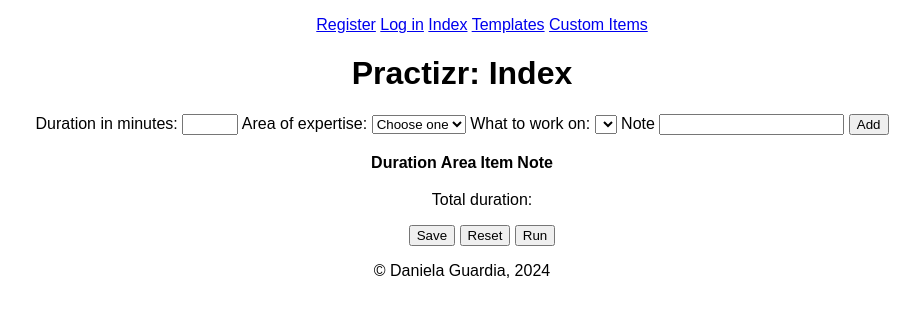
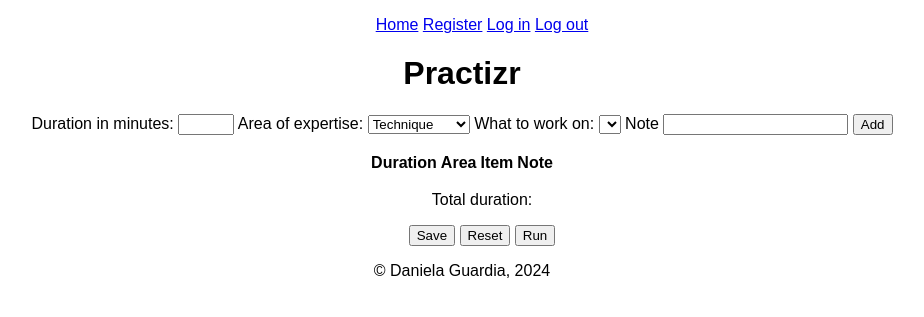
Before and after one commit to DaniJGP/practizr, a Flask app: page / in a window 1280 px wide. Shown: the top 317 px of the page, without its empty margins (178-1102 px from the left). Run offline with Flask 3, Linux system fonts and the light colour scheme; lists and menus that the app fills with data are empty.

Commit message:
Clean up views.py and index.js, make init-db add starting item data

```diff
--- a/practizr/__init__.py
+++ b/practizr/__init__.py
@@ -8,6 +8,8 @@ def create_app():
     app.config.from_mapping(
         DATABASE=os.path.join(app.instance_path, "practizr.sqlite")
     )
+
+    app.secret_key = "Change this password in production"
 
     app.config.from_pyfile('config.py', silent=True)
 
--- a/practizr/db.py
+++ b/practizr/db.py
@@ -6,11 +6,11 @@ Date: 2010
 Availability: https://flask.palletsprojects.com/en/3.0.x/tutorial/database/
 """
 
-# TODO: switch to SQLAlquemy
 import click
 import sqlite3
 
 from flask import current_app, g
+
 
 def get_db():
     if "db" not in g:
@@ -31,7 +31,12 @@ def init_db():
     db = get_db()
 
     with current_app.open_resource("schema.sql") as f:
-        db.executescript(f.read().decode("utf8"))
+        db.executescript(f.read().decode("utf-8"))
+    db.execute(
+        "INSERT INTO area_item (area, item) VALUES (?, ?)",
+        ("foo", "bar"),
+    )
+    db.commit()
 
 
 @click.command("init-db")
--- a/practizr/schema.sql
+++ b/practizr/schema.sql
@@ -18,13 +18,21 @@ CREATE TABLE template (
     FOREIGN KEY (user_id) REFERENCES user (id)
 );
 
-DROP TABLE IF EXISTS item;
+DROP TABLE IF EXISTS area_item;
 
-CREATE TABLE item (
+CREATE TABLE area_item (
+    id INTEGER PRIMARY KEY,
+    area TEXT NOT NULL,
+    item TEXT NOT NULL
+);
+
+DROP TABLE IF EXISTS custom_item;
+
+CREATE TABLE custom_item (
     id INTEGER PRIMARY KEY,
     user_id INTEGER NOT NULL,
     area TEXT NOT NULL,
-    item TEXT NOT NULL,
+    item_name TEXT NOT NULL,
     note TEXT,
     FOREIGN KEY (user_id) REFERENCES user (id)
 );
--- a/practizr/static/core.js
+++ /dev/null
@@ -1,13 +0,0 @@
-const xhr = new XMLHttpRequest();
-
-document.addEventListener('DOMContentLoaded', function () {
-    document.querySelector('#area').addEventListener('change', function () {
-        xhr.open("POST", "/items");
-        xhr.responseType = "document"
-        xhr.setRequestHeader("Content-type", "application/x-www-form-urlencoded")
-        xhr.onload = () => {
-            console.log(xhr.responseXML.title);
-          };
-        xhr.send("area=" + this.value)
-    })
-})
--- /dev/null
+++ b/practizr/static/index.js
@@ -0,0 +1 @@
+document.querySelector('#area').addEventListener('change', async () => {});
--- a/practizr/templates/layout.html
+++ b/practizr/templates/layout.html
@@ -5,18 +5,16 @@
   <meta charset="utf-8">
   <meta name="viewport" content="width=device-width, initial-scale=1.0">
   <link rel="stylesheet" href="/static/styles.css">
-    <script type="text/javascript" src="/static/core.js"></script>
   <title>Practizr: {% block title %}{% endblock %}</title>
 </head>
 
 <body>
   <nav>
     <ul>
+      <a href="{{ url_for('views.index') }}">Home</a>
       <a href="{{ url_for('auth.register') }}">Register</a>
       <a href="{{ url_for('auth.login') }}">Log in</a>
-            <a href="{{ url_for('views.index') }}">Index</a>
-            <a href="{{ url_for('views.templates') }}">Templates</a>
-            <a href="{{ url_for('views.items') }}">Custom Items</a>
+      <a href="{{ url_for('auth.logout') }}">Log out</a>
     </ul>
   </nav>
 
@@ -31,6 +29,7 @@
   <footer>
     <p>&copy; Daniela Guardia, 2024</p>
   </footer>
+  <script type="text/javascript" src="/static/index.js"></script>
 </body>
 
 </html>
--- a/practizr/templates/views/index.html
+++ b/practizr/templates/views/index.html
@@ -1,7 +1,7 @@
 {% extends "layout.html" %}
 
 {% block header %}
-    <h1>Practizr: {% block title %}Index{% endblock %}</h1>
+    <h1>Practizr{% block title %}{% endblock %}</h1>
 {% endblock %}
 
 {% block main %}
@@ -12,9 +12,8 @@
 
     <label for="area">Area of expertise:</label>
     <select name="area" id="area">
-        <option>Choose one</option>
         {% for area in areas %}
-        <option value="{{ area }}">{{ area }}</option>
+          <option value="{{ area }}">{{ area }}</option>
         {% endfor %}
     </select>
 
--- a/practizr/templates/views/templates.html
+++ b/practizr/templates/views/templates.html
@@ -5,3 +5,5 @@
 {% endblock %}
 
 {% block main %}
+  <div> Layout stuff</div>
+{% endblock %}
--- a/practizr/views.py
+++ b/practizr/views.py
@@ -8,23 +8,26 @@ views_bp = Blueprint("views", __name__)
 
 @views_bp.route("/", methods=["GET", "POST"])
 def index():
-    db = get_db()
     if request.method == "POST":
         return render_template("views/index.html")
-    return render_template("views/index.html")
+    db = get_db()
+    areas = ["Technique", "Music Theory", "Repertoire", "Transcription", "Ear Training", "Improvisation"]
+    return render_template("views/index.html", areas=areas)
 
 
-@views_bp.route("/templates", methods=["GET", "POST"])
-def templates():
-    return render_template("views/templates.html")
+# @views_bp.route("/templates", methods=["GET", "POST"])
+# def templates():
+#     return render_template("views/templates.html")
 
 
-@views_bp.route("/items", methods=["GET", "POST"])
-def items():
-    return render_template("views/items.html")
+# @views_bp.route("/items", methods=["GET", "POST"])
+# def items():
+#     return render_template("views/items.html")
 
 
 @views_bp.route("/addrow", methods=["POST"])
 def addrow():
-    # TODO: Use JS fetch() to add rows to user template
+    if request.method == "POST":
+        db = get_db()
+
     return redirect("/")
```
Also changed, not shown: practizr/auth.py (+22 -4 lines). Lines whose indentation alone changed are shown as unchanged.
